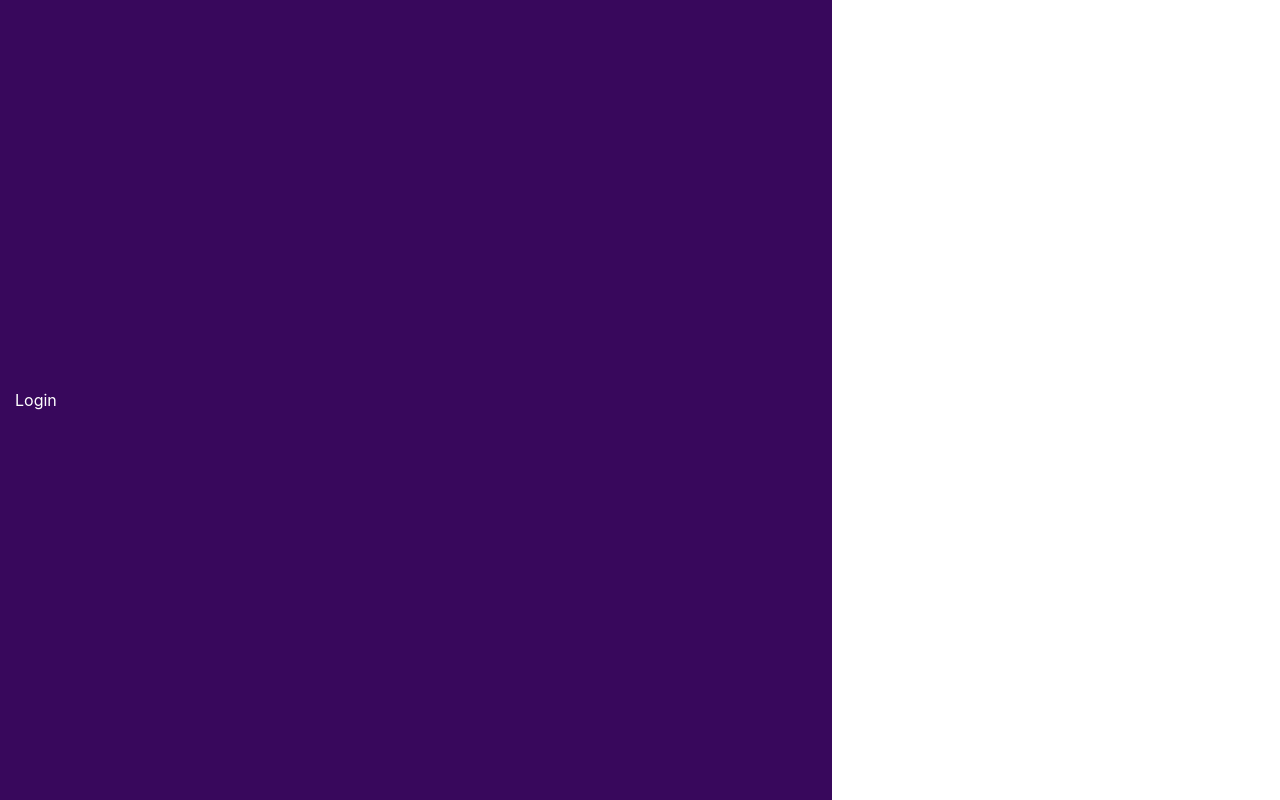
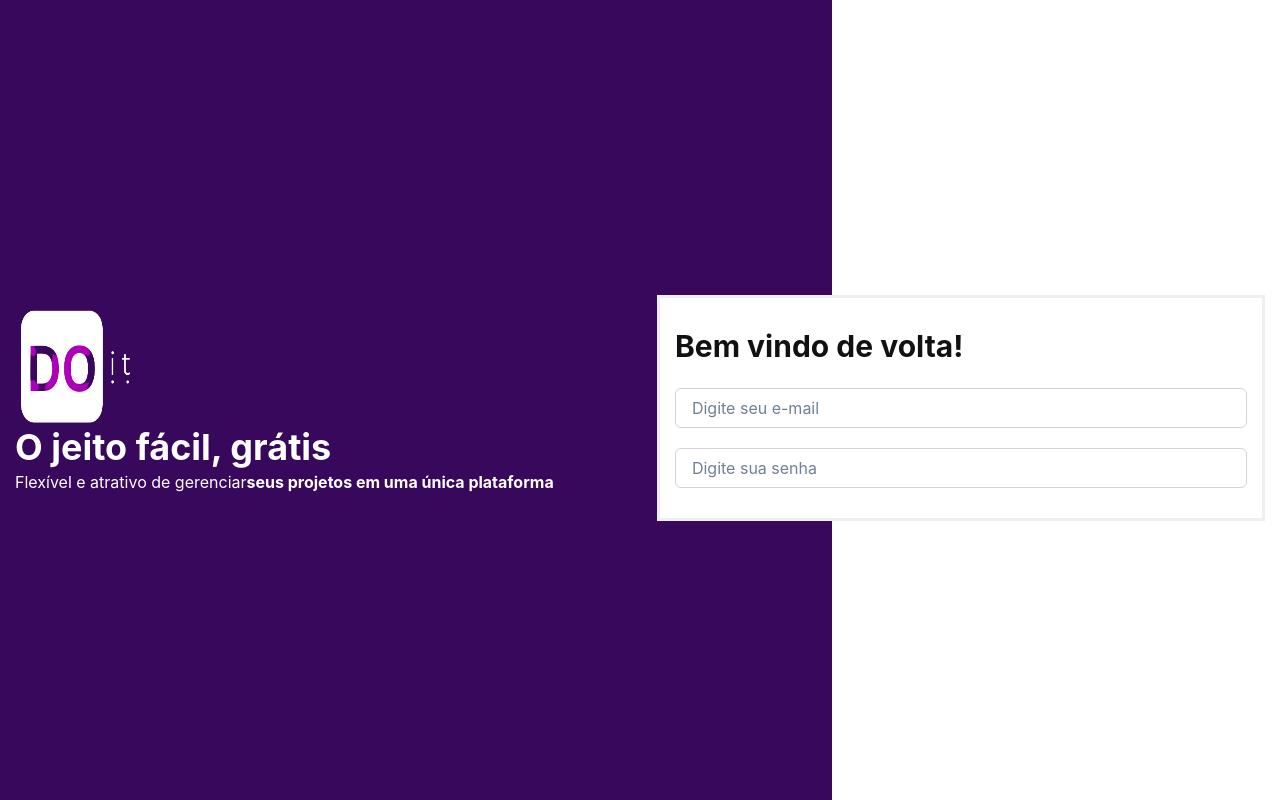
Before and after one commit to kefrenkennedy/do_it_typescrit, a React (Vite) app in the folder APP/: page / in a window 1280 px wide. Built offline with nearby package versions, Linux system fonts and the light colour scheme.

Commit message:
Create Input component and add login form in Login page

```diff
--- a/APP/src/pages/Login/index.tsx
+++ b/APP/src/pages/Login/index.tsx
@@ -1,4 +1,13 @@
-import { Heading, Flex, Text } from "@chakra-ui/react";
+import {
+  Heading,
+  Flex,
+  Text,
+  Grid,
+  Image,
+  VStack,
+  Input,
+} from "@chakra-ui/react";
+import LogoSecondary from "../../assets/logo-secondary.png";
 
 export const Login = () => (
   <Flex
@@ -8,6 +17,36 @@
     bgGradient="linear(to-r, purple.800 65%, white 35%)"
     color="white"
   >
-    <Text>Login</Text>
+    <Flex
+      w="100%"
+      justifyContent="center"
+      flexDirection="row"
+      alignItems="center"
+    >
+      <Grid w="100%" paddingRight="100px">
+        <Image src={LogoSecondary} alt="doit" boxSize="120px" />
+        <Heading as="h1">O jeito fácil, grátis</Heading>
+        <Text>
+          Flexível e atrativo de gerenciar
+          <b>seus projetos em uma única plataforma</b>
+        </Text>
+      </Grid>
+      <Grid
+        as="form"
+        mt="4"
+        w="100%"
+        padding="30px 15px"
+        border="3px solid"
+        borderColor="gray.100"
+        bg="white"
+        color="gray.900"
+      >
+        <Heading size="lg">Bem vindo de volta!</Heading>
+        <VStack mt="6" spacing="5">
+          <Input placeholder="Digite seu e-mail" />
+          <Input placeholder="Digite sua senha" />
+        </VStack>
+      </Grid>
+    </Flex>
   </Flex>
 );
```
Also changed, not shown: APP/src/components/Form/input.jsx (added, +30 -0 lines).
